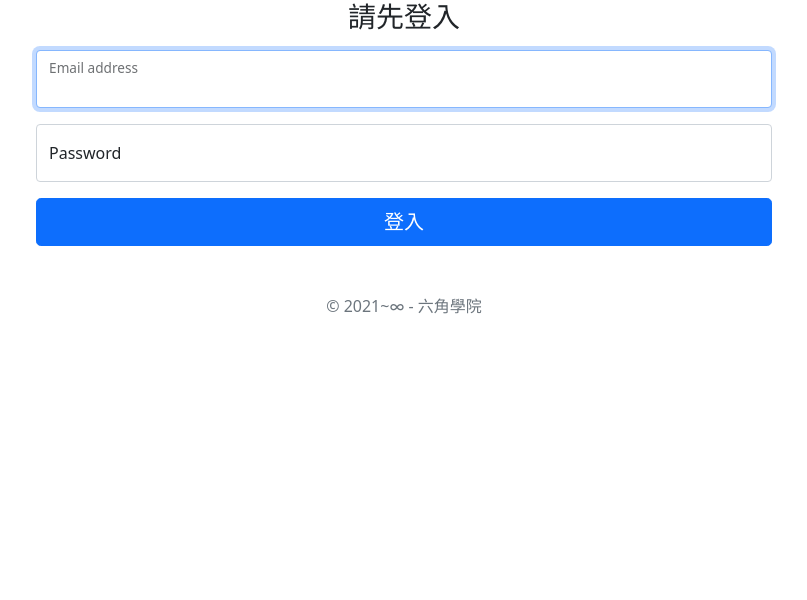
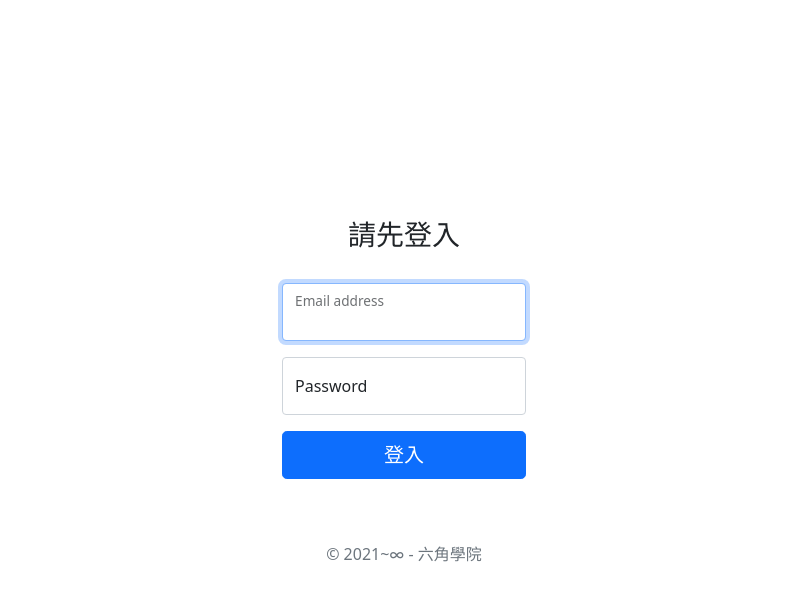
Before and after one commit to tanukili/2022-Vue-week02, a plain HTML site: page login.html in a window 1280 px wide. Shown: the whole page, without its empty margins (236-1043 px from the left). Drawn offline with nearby package versions, Linux system fonts and the light colour scheme.

Commit message:
修改模板載入錯誤

```diff
--- a/login.css
+++ b/login.css
@@ -3,3 +3,16 @@ body {
   height: 100%;
   text-align: center;
 }
+
+body {
+  display: flex;
+  align-items: center;
+  justify-content: center;
+}
+
+.form-signin {
+  width: 100%;
+  max-width: 330px;
+  padding: 15px;
+  margin: auto;
+}
--- a/product.css
+++ b/product.css
@@ -1,16 +1,3 @@
-body {
-    display: flex;
-    align-items: center;
-    justify-content: center;
-  }
-
-  .form-signin {
-    width: 100%;
-    max-width: 330px;
-    padding: 15px;
-    margin: auto;
-  }
-
 img {
     object-fit: contain;
     max-width: 100%;
```
Lines whose indentation alone changed are shown as unchanged.
